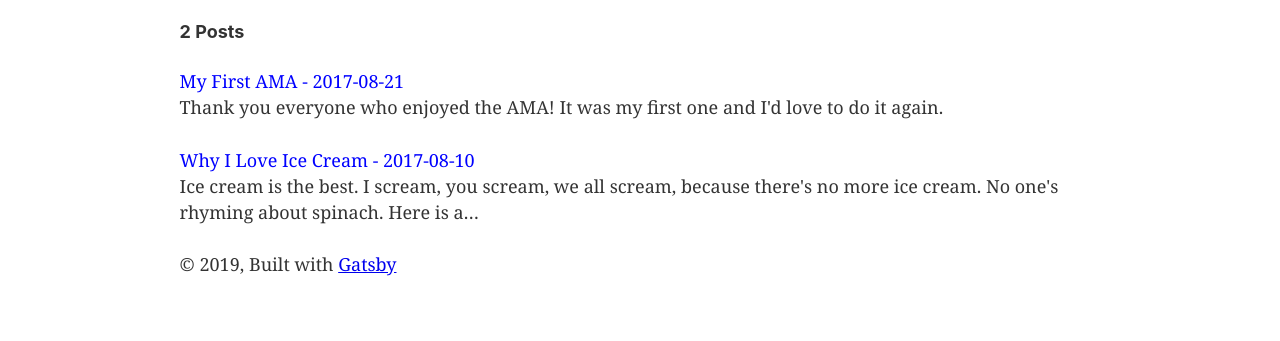
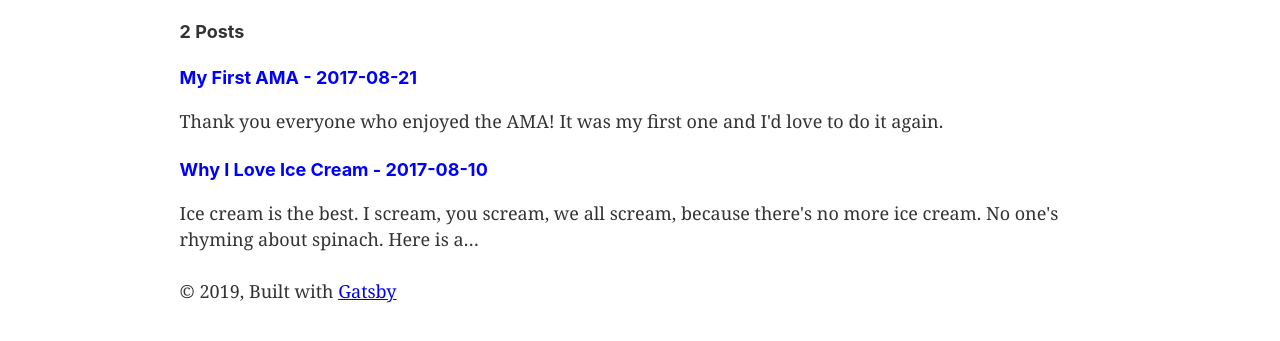
Before and after one commit to duynvh/gatsbyjs_demo, a Gatsby site: page / in a window 1280 px wide. Shown: the part 171-512 px from the top of the page. Built offline with nearby package versions, Linux system fonts and the light colour scheme; Gatsby itself is replaced by a stand-in of ours.

Commit message:
Fix link page

```diff
--- a/src/pages/index.js
+++ b/src/pages/index.js
@@ -8,7 +8,7 @@ const BlogLink = styled(Link)`
   text-decoration: none;
 `
 
-const BlogTitle = styled(Link)`
+const BlogTitle = styled.h4`
   margin-bottom: 20px;
   color: blue;
 `
@@ -21,10 +21,11 @@ export default ({ data }) => {
         <h4>{data.allMarkdownRemark.totalCount} Posts</h4>
         {data.allMarkdownRemark.edges.map(({node}) => (
           <div key={node.id}>
-          <BlogLink to={node.fields.slug}/>
-            <BlogTitle>
-              {node.frontmatter.title} - {node.frontmatter.date}
-            </BlogTitle>
+            <BlogLink to={node.fields.slug}>
+              <BlogTitle>
+                {node.frontmatter.title} - {node.frontmatter.date}
+              </BlogTitle>
+            </BlogLink>
             <p>{node.excerpt}</p>
           </div>
         ))}
```
